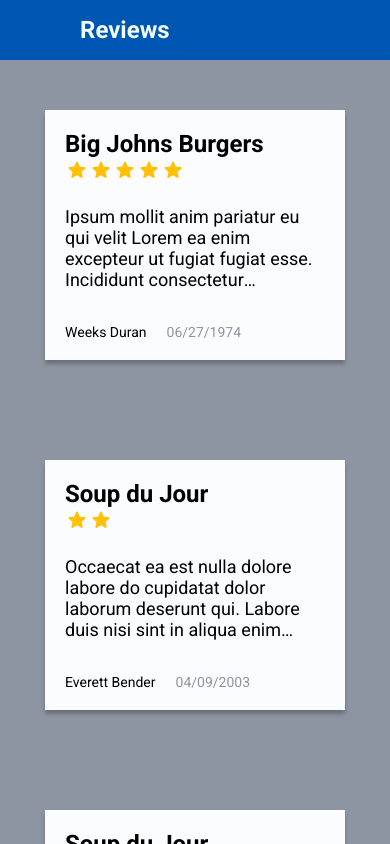
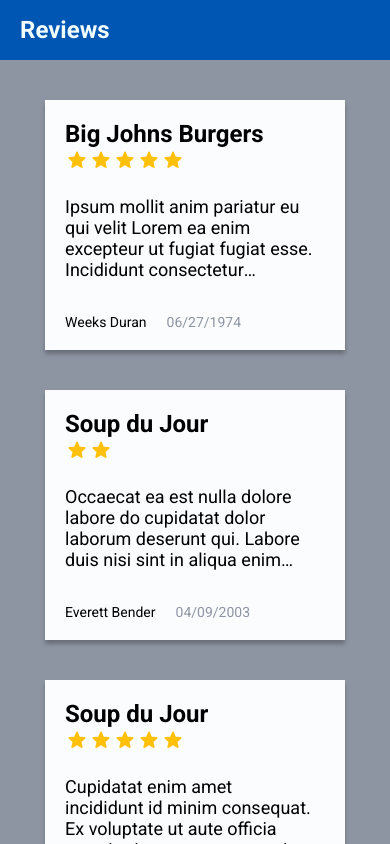
Before and after one commit to taujeng/reviewTracker, a React (Create React App) app: page / in a window 390 px wide. Shown: the top 844 px of the page. Built offline with nearby package versions, Linux system fonts and the light colour scheme.

Commit message:
CSS: made containers more responsive

```diff
--- a/src/components/Comments/comments.css
+++ b/src/components/Comments/comments.css
@@ -17,7 +17,15 @@
   height: 250px;
   background-color: #fbfcfe;
   box-shadow: 0px 4px 4px rgba(0, 0, 0, 0.25);
+}
 
+@media (max-width: 750px) {
+  .comments-container {
+    padding: 40px 20px;
+  }
+  .comments-box {
+    padding: 20px 20px 20px 40px;
+  }
 }
 
 .comments-review {
@@ -39,6 +47,14 @@
   -webkit-box-orient: vertical;
   overflow: hidden;
 }
+
+@media (max-width: 750px) {
+  .comments-post-body {
+    padding-right: 0px;
+  }
+
+}
+
 .comments-footer {
   display: flex;
   font-size: 14px;
@@ -82,6 +98,12 @@
   position: absolute;
   transform: translate(-60px, -5px);
   color: #097AE6;
+}
+
+@media (max-width: 750px) {
+  .response-arrow {
+    transform: translate(-30px, -5px);
+  }
 }
 
 .response-default-view {
--- a/src/components/Header/header.css
+++ b/src/components/Header/header.css
@@ -15,3 +15,9 @@
   font-weight: 700;
   font-size: 24px;
 }
+
+@media (max-width: 750px) {
+  .header {
+    padding-left: 20px;
+  }
+}
--- a/src/components/Post/post.css
+++ b/src/components/Post/post.css
@@ -12,6 +12,12 @@
   color: black;
   background-color: #fbfcfe;
   box-shadow: 0px 4px 4px rgba(0, 0, 0, 0.25);
+}
+
+@media (max-width: 750px) {
+  .post-container {
+    margin: 40px 20px 0px;
+  }
 }
 
 /* .post-container:visited {
```
